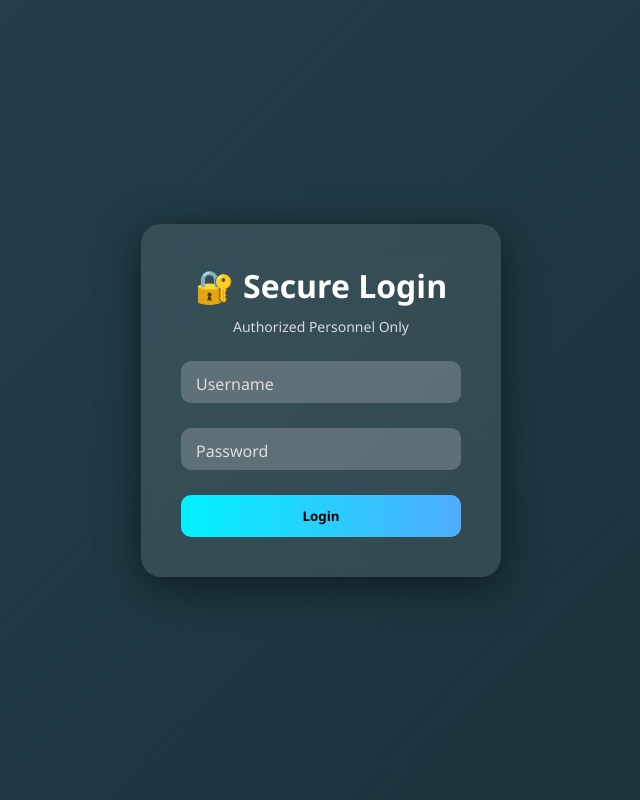
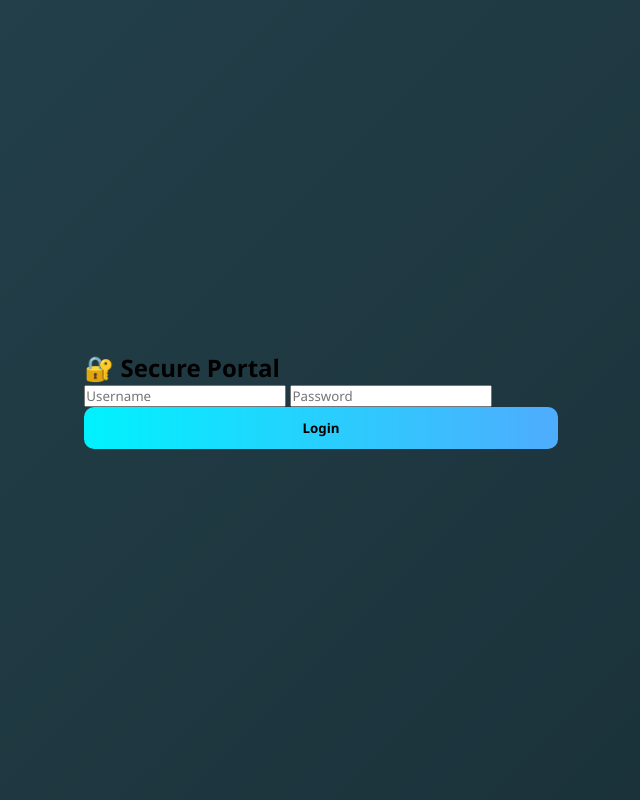
Before and after one commit to THUNDER-2007/allocation-aboard, a Flask app: template templates/login.html in a window 1280 px wide. Shown: the whole page, without its empty margins (319-959 px from the left). Run offline with Flask 3, Linux system fonts and the light colour scheme; the template is opened without the code that fills it, so the values that code supplies are empty.

Commit message:
Update login.html

```diff
--- a/templates/login.html
+++ b/templates/login.html
@@ -1,29 +1,17 @@
 <!DOCTYPE html>
-<html lang="en">
+<html>
 <head>
-    <meta charset="UTF-8">
-    <title>Secure Portal</title>
+    <title>Secure Login</title>
     <link rel="stylesheet" href="{{ url_for('static', filename='css/style.css') }}">
 </head>
 <body>
 
-<div class="background-animation"></div>
-
-<div class="login-card">
-    <h1>🔐 Secure Login</h1>
-    <p class="subtitle">Authorized Personnel Only</p>
+<div class="login-box">
+    <h2>🔐 Secure Portal</h2>
 
     <form method="POST" action="/login">
-
-        <div class="input-box">
-            <input type="text" name="username" required>
-            <label>Username</label>
-        </div>
-
-        <div class="input-box">
-            <input type="password" name="password" required>
-            <label>Password</label>
-        </div>
+        <input type="text" name="username" placeholder="Username" required>
+        <input type="password" name="password" placeholder="Password" required>
 
         <!-- Honeypot -->
         <input type="text" name="hidden_field" style="display:none">
```
